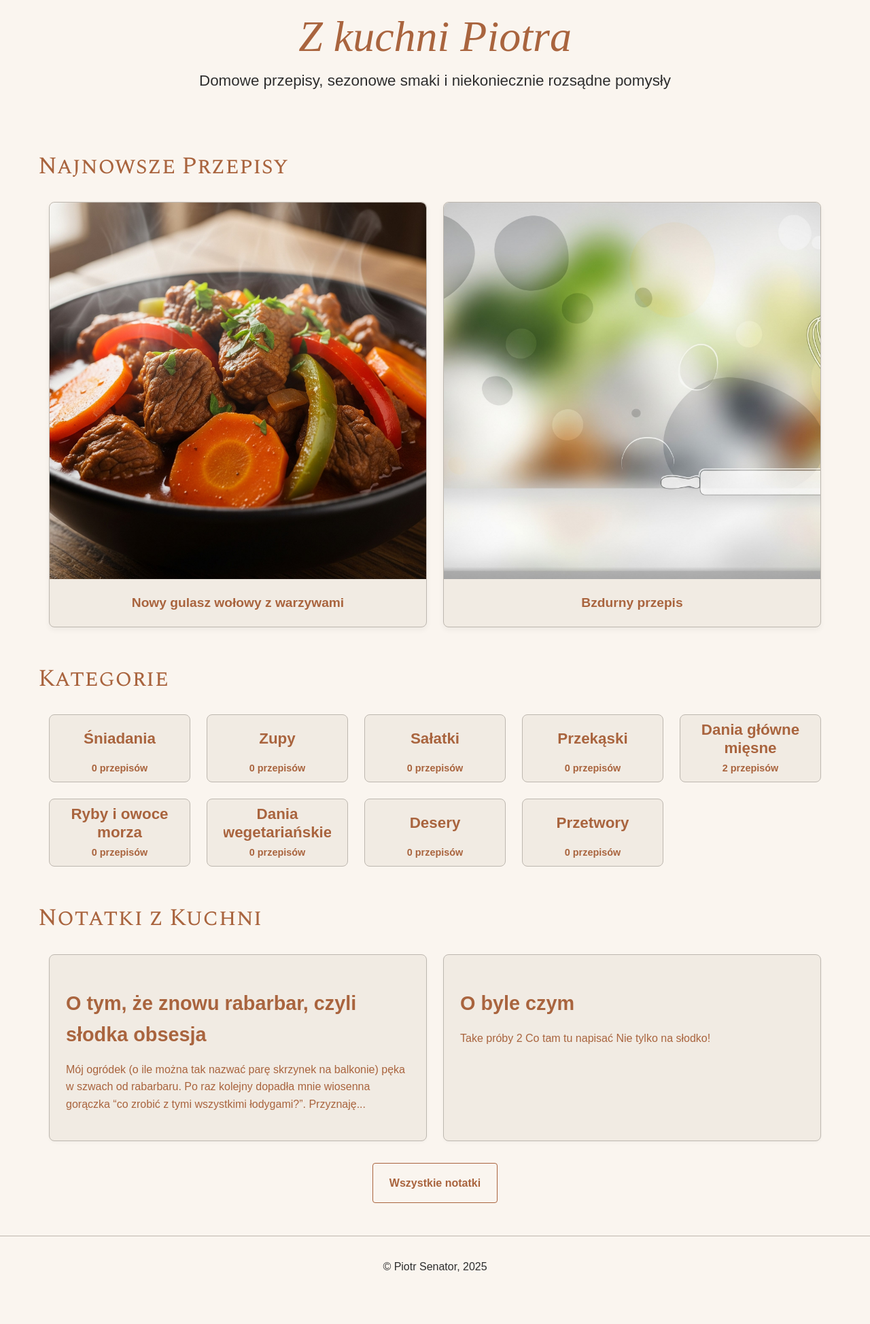
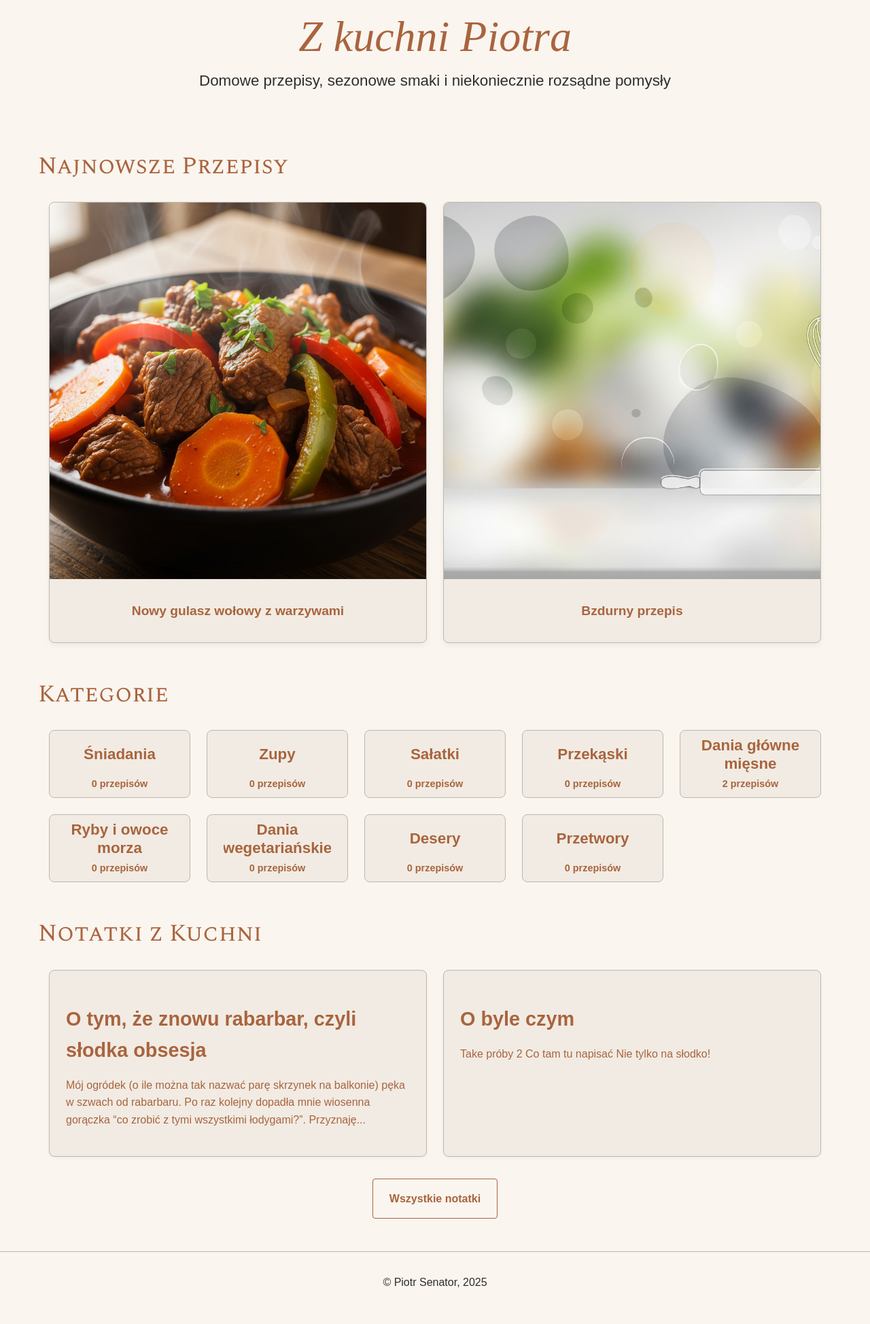
Before and after one commit to piotrsenator/kuchnia, a Jekyll site: the page built from index.html, in a window 1280 px wide. Shown: the whole page at 68% size. Built offline with Jekyll 4.4.1, drawn with Linux system fonts in a browser that asks for light colours; some web fonts are replaced; before the commit the page ends 1925 px from its top, so only the background shows below that.

Commit message:
Update _recipe-card.scss

```diff
--- a/_sass/components/_recipe-card.scss
+++ b/_sass/components/_recipe-card.scss
@@ -47,7 +47,7 @@
     margin: 0;
     padding: 0 var(--spacing-xs) var(--spacing-xs);
     color: var(--color-primary);
-    min-height: calc(2 * 1.2rem * 1.2);
+    min-height: calc(3 * 1.2rem * 1.2);
 
     display: -webkit-box;
     -webkit-line-clamp: 2;
```
